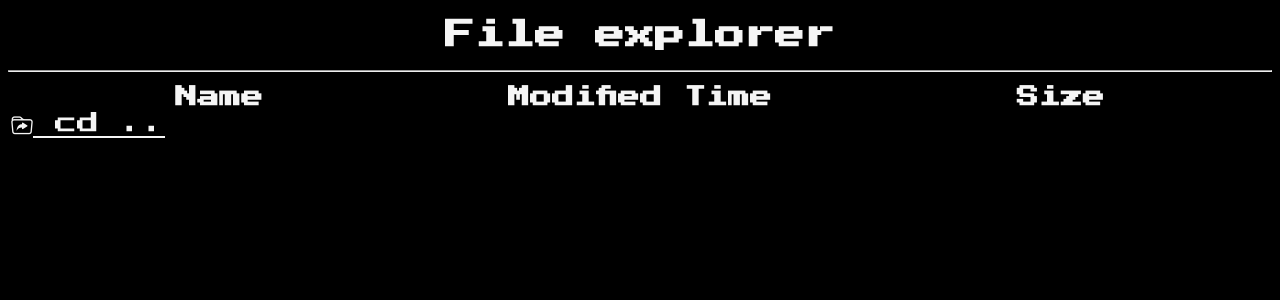
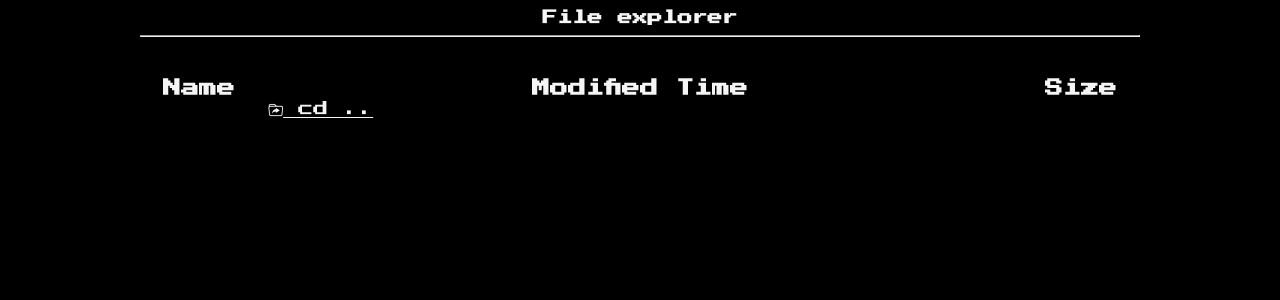
Before and after one commit to zaku0101/MOS_Cloud_app, a Flask app: template template/drive.html.j2 in a window 1280 px wide. Shown: the top 300 px of the page. Run offline with Flask 3, Linux system fonts and the light colour scheme; the template is opened without the code that fills it, so the values that code supplies are empty; some libraries are stand-ins or nearby versions.

Commit message:
playing with css

```diff
--- a/app.py
+++ b/app.py
@@ -7,7 +7,7 @@ import datetime as dt
 
 app = Flask(__name__, static_folder="static", template_folder="template")
 
-basePath = r'/Users/zaku/Desktop/mos-drive'
+base_path = r'/Users/zaku/Desktop/mos-drive'
 
 @app.route('/')
 def main_page():
@@ -17,49 +17,50 @@ def main_page():
 def logging_page():
         return render_template("login.html")
 
-def getReadableByteSize(num, suffix='B') -> str:
+def get_readable_byte_size(num, suffix='B') -> str:
     for unit in ['', 'K', 'M', 'G', 'T', 'P', 'E', 'Z']:
         if abs(num) < 1024.0:
             return "%3.1f%s%s" % (num, unit, suffix)
         num /= 1024.0
     return "%.1f%s%s" % (num, 'Yi', suffix)
 
-def getTimeStampString(tSec: float) -> str:
-    tObj = dt.datetime.fromtimestamp(tSec)
-    tStr = dt.datetime.strftime(tObj, '%Y-%m-%d %H:%M:%S')
-    return tStr
-def getIconClassForFilename(fName):
-    fileExt = Path(fName).suffix
-    fileExt = fileExt[1:] if fileExt.startswith(".") else fileExt
-    fileTypes = ["aac", "ai", "bmp", "cs", "css", "csv", "doc", "docx", "exe", "gif", "heic", "html", "java", "jpg", "js", "json", "jsx", "key", "m4p", "md", "mdx", "mov", "mp3",
+def get_time_stamp_string(tsec: float) -> str:
+    tobj = dt.datetime.fromtimestamp(tsec)
+    tstr = dt.datetime.strftime(tobj, '%Y-%m-%d %H:%M:%S')
+    return tstr
+def get_icon_class_for_filename(fname):
+    file_ext = Path(fname).suffix
+    file_ext = file_ext[1:] if file_ext.startswith(".") else file_ext
+    file_types = ["aac", "ai", "bmp", "cs", "css", "csv", "doc", "docx", "exe", "gif", "heic", "html", "java", "jpg", "js", "json", "jsx", "key", "m4p", "md", "mdx", "mov", "mp3",
                  "mp4", "otf", "pdf", "php", "png", "pptx", "psd", "py", "raw", "rb", "sass", "scss", "sh", "sql", "svg", "tiff", "tsx", "ttf", "txt", "wav", "woff", "xlsx", "xml", "yml"]
-    fileIconClass = f"bi bi-filetype-{fileExt}" if fileExt in fileTypes else "bi bi-file-earmark"
-    return fileIconClass
+    file_icon_class = f"bi bi-filetype-{file_ext}" if file_ext in file_types else "bi bi-file-earmark"
+    return file_icon_class
 
 
-@app.route('/drive/' ,defaults={'reqPath' : ''})
-@app.route('/drive/<path:reqPath>')
-def getFiles(reqPath):
+@app.route('/drive/' ,defaults={'req_path' : ''})
+@app.route('/drive/<path:req_path>')
 
-    absPath = os.path.join(basePath, reqPath)
+def get_files(req_path):
 
-    if not os.path.exists(absPath):
+    abs_path = os.path.join(base_path, req_path)
+
+    if not os.path.exists(abs_path):
         return abort(404)
 
-    if os.path.isfile(absPath):
-        return send_file(absPath)
+    if os.path.isfile(abs_path):
+        return send_file(abs_path)
 
-    def fObjFromScan(x):
-        fileStat = x.stat()
+    def fobj_from_scan(x):
+        file_stat = x.stat()
         return{'name' : x.name,
-               'fIcon': "bi bi folder-fill" if os.path.isdir(x.path) else getIconClassForFilename(x.name),
-               'relPath' : os.path.relpath(x.path, basePath).replace("\\","/"),
-               'mTime':getTimeStampString(fileStat.st_mtime),
-               'size':getReadableByteSize(fileStat.st_size)}
-    fileObjs = [fObjFromScan(x) for x in os.scandir(absPath)]
+               'fIcon': "bi bi folder-fill" if os.path.isdir(x.path) else get_icon_class_for_filename(x.name),
+               'relPath' : os.path.relpath(x.path, base_path).replace("\\","/"),
+               'mTime':get_time_stamp_string(file_stat.st_mtime),
+               'size':get_readable_byte_size(file_stat.st_size)}
+    file_objs = [fobj_from_scan(x) for x in os.scandir(abs_path)]
 
     return render_template('drive.html.j2' , data={
-        'files': fileObjs})
+        'files': file_objs})
 
 
 app.run(host= "0.0.0.0" , port=50100, debug=True)
--- a/template/drive.html.j2
+++ b/template/drive.html.j2
@@ -3,7 +3,8 @@
 <head>
 	<meta charset="utf-8">
 	<link rel="shortcut icon" href="/static/images/mos.png">
-	<meta name="viewport" content="width=device-width, initial-scale=0.6">
+	<meta name="viewport" content="width=device-width, initial-scale=1">
+	<link rel="stylesheet" href="https://cdn.jsdelivr.net/npm/bootstrap-icons@1.9.1/font/bootstrap-icons.css">
 	<link rel="stylesheet" type="text/css" href="/static/css/index.min.css">
     <link rel="preconnect" href="https://fonts.googleapis.com">
     <link rel="preconnect" href="https://fonts.gstatic.com" crossorigin>
@@ -11,39 +12,73 @@
 	<title>MOS_CLOUD</title>
     <style>
     body{
-        font-family: 'Press Start 2p';font-size: 22px;
+        font-family: 'Press Start 2p';font-size: 18px;
         background-color: black;
         color:whitesmoke;
+		max-width: 1000px;
+		text-align: center;
+		margin-left: auto;
+		margin-right: auto;
 
     }
+	main{
+		text-align: center;
+	}
 	a{
 		color:whitesmoke;
 	}
 	h1{
 		text-align: center;
-		font-size: 30px;
+		font-size: 15px;
 
 	}
+	td{
+		text-align: center;
+		font-size: 15px;
+	}
+	#filename{
+		text-align: left;
+
+	}
+	.table{
+		padding: 10px;
+	}
+	#name{
+		text-align: left;
+	}
+	table {
+	padding-left: 10px;
+	padding-right:10px ;
+	table-layout:fixed;
+	width:100%;
+
+	}
+table td, th {word-wrap:break-word;}
+th {text-align: center;}
+#size{
+	text-align: right;
+}
     </style>
 </head>
-<center>
+<body>
+<main>
 <h1>File explorer</h1>
 <hr>
-</center>
+<div class="table">
 
 <table class="table table-striped table-responsive">
 <table>
     <thead>
         <tr>
-            <th>Name</th>
+            <th id="name">Name</th>
             <th>Modified Time</th>
-            <th>Size</th>
+            <th id="size">Size</th>
         </tr>
     </thead>
     <tbody>
         <tr>
             <td>
-                <a href="{{ url_for('getFiles', reqPath=data['parentFolder']) }}">
+                <a href="{{ url_for('get_files', req_path=data['parentFolder']) }}">
                     <span><i class="bi bi-folder-symlink"></i> cd ..</span>
                 </a>
             </td>
@@ -52,22 +87,17 @@
         </tr>
         {% for fileObj in data['files'] %}
         <tr>
-            <td>
-                <a href="{{ url_for('getFiles', reqPath=fileObj['relPath']) }}">
+            <td id="filename">
+                <a href="{{ url_for('get_files', req_path=fileObj['relPath']) }}">
                     <span><i class="{{fileObj['fIcon']}}"></i>{{ fileObj['name'] }}</span>
                 </a>
             </td>
-            <td>{{fileObj['mTime']}}</td>
-            <td>{{fileObj['size']}}</td>
+            <td id="time">{{fileObj['mTime']}}</td>
+            <td id= "size">{{fileObj['size']}}</td>
         </tr>
         {% endfor %}
     </tbody>
 </table>
-
-<link rel="stylesheet" href="https://cdn.jsdelivr.net/npm/bootstrap-icons@1.9.1/font/bootstrap-icons.css">
-
-<style>
-table {table-layout:fixed; width:100%;}
-table td, th {word-wrap:break-word;}
-th {text-align: center;}
-</style>
+</div>
+</main>
+</body>
--- a/template/index.html
+++ b/template/index.html
@@ -23,8 +23,6 @@
     margin-left: auto;
     margin-right: auto;
     text-align: center;
-    margin-left: auto;
-    margin-right: auto;
     width: 100%;
     max-width: 800px;
 }
```
